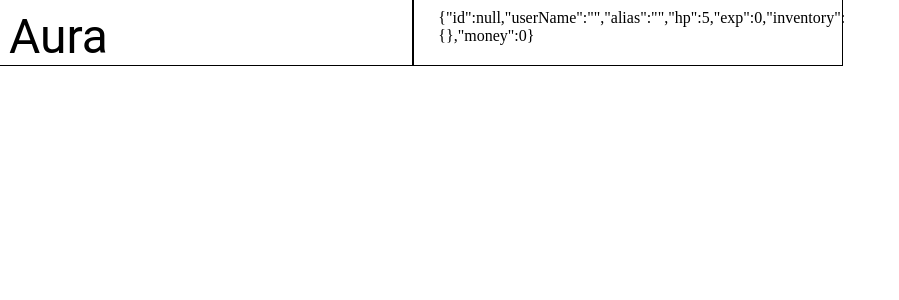
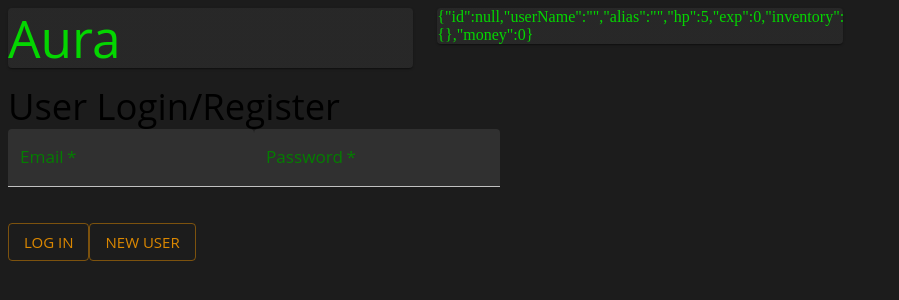
Before and after one commit to RileyAlexis/aura, a React (Create React App) app: page / in a window 1280 px wide. Shown: the top 300 px of the page, without its empty margins (0-899 px from the left). Built offline with nearby package versions, Linux system fonts and the light colour scheme.

Commit message:
initial material UI theme added

```diff
--- a/src/App.js
+++ b/src/App.js
@@ -1,8 +1,13 @@
 import { useSelector } from "react-redux";
+import { ThemeProvider } from "@emotion/react";
+import { auraDefault } from "./modules/auraDefault";
+
+
 import Login from "./components/Login/Login";
 
 //Material UI
-import { Grid, Container, Box, Typography } from "@mui/material";
+import { Grid, Typography, Paper } from "@mui/material";
+import { useEffect, useState } from "react";
 
 
 
@@ -10,31 +15,45 @@ function App() {
 
 const user = useSelector(store => store.user);
 const userDisplay = JSON.stringify(user);
+const [currentTheme, setCurrentTheme] = useState(auraDefault)
+
+
+useEffect(() => {
+  document.body.style.backgroundColor = currentTheme.body.backgroundColor;
+}, []);
+
 
   return (
+    <ThemeProvider theme={auraDefault}>
     <Grid container rowSpacing={2} columnSpacing={{ xs: 1, sm: 2, md: 3 }} maxWidth="xl">
 
-      <Grid item xs={12} sm={4} md={4} lg={4}
-            sx={{ border: 1 }}>
-      <Typography variant="h3">
+      <Grid item xs={12} sm={4} md={4} lg={4}>
+        <Paper variant="elevation">
+      <Typography variant="h3" color='#04d600'>
       Aura
       </Typography>
+      </Paper>
       </Grid>
 
-     <Grid item xs={12} sm={4} md={4} lg={4} sx={{ border: 1 }}>
+
+     <Grid item xs={12} sm={4} md={4} lg={4}>
+      <Paper>
       {userDisplay}
+      </Paper>
+
       </Grid>
 
 
 
 
-      {user.id &&
+      {user.id !== undefined &&
       <Grid item xs={12} md={12} lg={8}>
       <Login />
       </Grid>
 
       }
     </Grid>
+    </ThemeProvider>
   );
 }
 
--- /dev/null
+++ b/src/modules/auraDefault.js
@@ -0,0 +1,46 @@
+import { createTheme } from "@mui/material";
+
+export const auraDefault = createTheme({
+      palette: {
+        mode: 'dark',
+        primary: {
+          main: '#dc8800',
+          contrastText: 'rgba(181,181,181,0.87)',
+        },
+        secondary: {
+          main: 'rgba(206,29,29,0.87)',
+          contrastText: '#ffadad',
+        },
+        text: {
+          primary: '#04d600',
+          secondary: '#047d01',
+          disabled: '#6e8a6e',
+        },
+        background: {
+          default: 'rgba(0,0,0,0.78)',
+          paper: '#1c1c1c',
+        },
+        error: {
+          main: '#0088ad',
+        },
+        warning: {
+          main: '#00ce94',
+        },
+        info: {
+          main: '#ffab00',
+        },
+        success: {
+          main: '#69f0ae',
+        },
+        divider: '#1e3d10',
+      },
+      typography: {
+        fontFamily: 'Open Sans',
+        fontSize: 15,
+        fontWeightBold: 800,
+      },
+      body: {
+        backgroundColor: '#1c1c1c'
+      }
+
+    })
```
